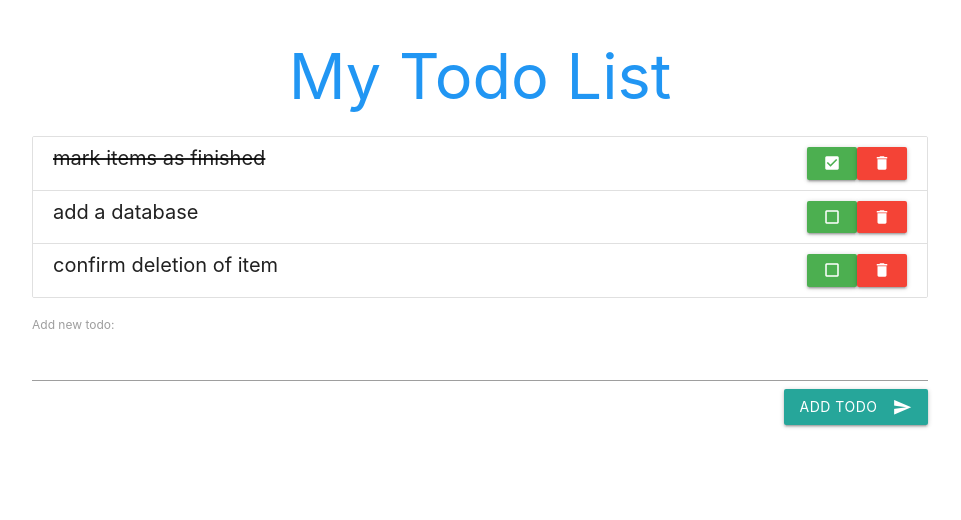
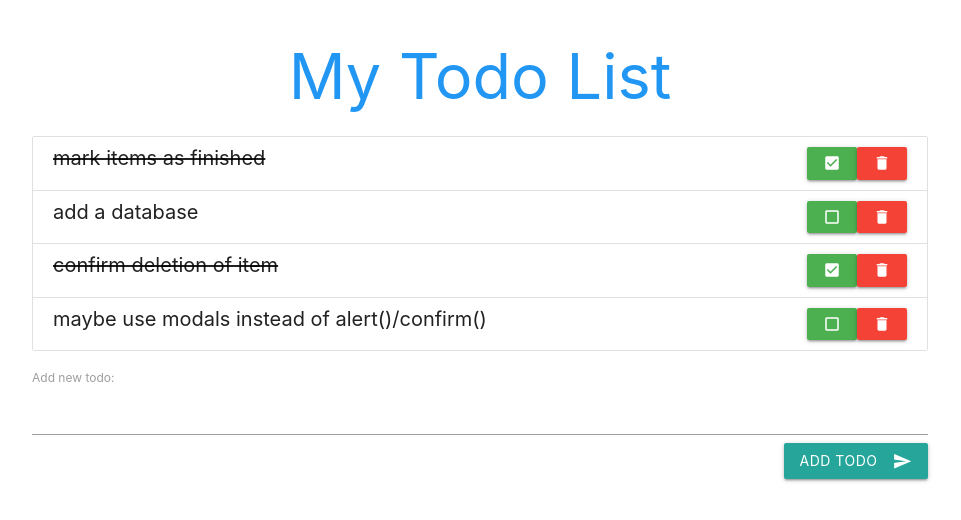
Before and after one commit to RaphZap/todo-react, a React (Create React App) app: page / in a window 1280 px wide. Shown: the top 520 px of the page, without its empty margins (160-1121 px from the left). Built offline with nearby package versions, Linux system fonts and the light colour scheme.

Commit message:
used uuid for ids

```diff
--- a/package.json
+++ b/package.json
@@ -8,7 +8,8 @@
     "@testing-library/user-event": "^7.2.1",
     "react": "^16.13.1",
     "react-dom": "^16.13.1",
-    "react-scripts": "3.4.3"
+    "react-scripts": "^3.4.4",
+    "uuid": "^8.3.1"
   },
   "scripts": {
     "start": "react-scripts start",
--- a/src/App.js
+++ b/src/App.js
@@ -1,13 +1,15 @@
 import React from 'react';
 import Todos from './Todos';
 import AddTodo from './AddTodo';
+import { v4 as uuid4 } from 'uuid';
 
 class App extends React.Component {
   state = {
      todos : [
        {id: 1, content: 'mark items as finished', isDone: true},
        {id: 2, content: 'add a database', isDone: false},
-       {id: 3, content: 'confirm deletion of item', isDone: false}
+       {id: 3, content: 'confirm deletion of item', isDone: true},
+       {id: 4, content: 'maybe use modals instead of alert()/confirm()', isDone: false}
      ]
   }
 
@@ -25,13 +27,20 @@ class App extends React.Component {
   }
 
   addTodo = (todo) => {
-    // todo.id = Math.random();
-    todo.id = this.state.todos.length ? this.state.todos.length + 1 : 1;
+    // alert if item is blank
+    if (todo.content.length === 0 || todo.content.trim() === '') {
+      alert('Todo item is empty!');
+      return;
+    }
+
+    // npm install uuid
+    todo.id = uuid4();
+    // todo.id = this.state.todos.length ? this.state.todos.length + 1 : 1;
     let todos = [...this.state.todos, todo];
     this.setState({
       todos
     });
-    // console.log(this.state);
+    console.log(this.state);
   }
 
   markTodo = (id) => {
```
Also changed, not shown: 1 other file (tests, documents, lock files or other folders).
